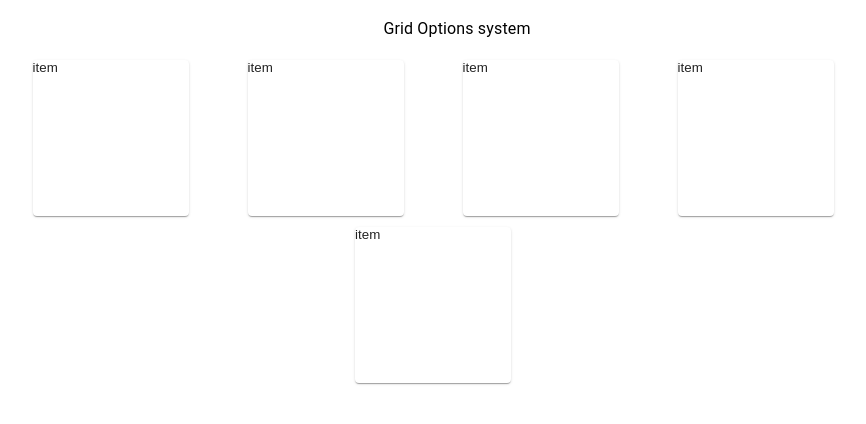
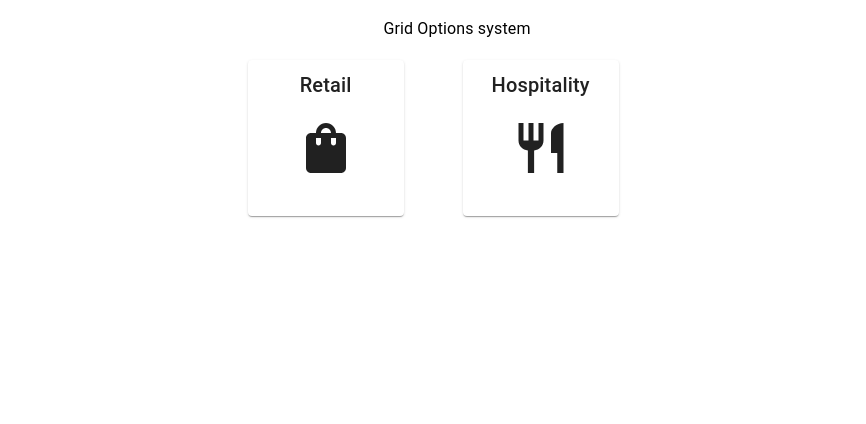
Before and after one commit to aaronzor/epos-questionnaire-mern, a React (Create React App) app in the folder frontend/: page /q1 in a window 1280 px wide. Shown: the top 424 px of the page, without its empty margins (183-1049 px from the left). Built offline with nearby package versions, Linux system fonts and the light colour scheme.

Commit message:
Grid system work, passing props to populate cards

```diff
--- a/frontend/package.json
+++ b/frontend/package.json
@@ -5,12 +5,14 @@
   "dependencies": {
     "@emotion/react": "^11.4.1",
     "@emotion/styled": "^11.3.0",
+    "@mui/icons-material": "^5.0.4",
     "@mui/material": "^5.0.4",
     "@testing-library/jest-dom": "^5.11.4",
     "@testing-library/react": "^11.1.0",
     "@testing-library/user-event": "^12.1.10",
     "react": "^17.0.2",
     "react-dom": "^17.0.2",
+    "react-router-dom": "^5.3.0",
     "react-scripts": "4.0.3",
     "web-vitals": "^1.0.1"
   },
--- a/frontend/src/App.js
+++ b/frontend/src/App.js
@@ -1,13 +1,18 @@
 import React from 'react';
+import { BrowserRouter as Router, Switch, Route } from 'react-router-dom';
 import { Container } from '@mui/material';
 
 import QuestionOne from './Pages/QuestionOne';
 
 const App = () => {
     return (
-        <Container maxWidth='md'>
-            <QuestionOne />
-        </Container>
+        <Router>
+            <Switch>
+                <Container maxWidth='md'>
+                    <Route path='/q1' component={QuestionOne} />
+                </Container>
+            </Switch>
+        </Router>
     );
 };
 
--- a/frontend/src/Pages/QuestionOne.js
+++ b/frontend/src/Pages/QuestionOne.js
@@ -1,6 +1,8 @@
 import React from 'react';
 import GridItem from '../components/GridItem';
 import { Typography, Grid, Box } from '@mui/material';
+import RestaurantIcon from '@mui/icons-material/Restaurant';
+import ShoppingBagIcon from '@mui/icons-material/ShoppingBag';
 
 const QuestionOne = () => {
     return (
@@ -15,11 +17,14 @@ const QuestionOne = () => {
                 justifyContent='center'
                 container
             >
-                <GridItem />
-                <GridItem />
-                <GridItem />
-                <GridItem />
-                <GridItem />
+                <GridItem
+                    answer='Retail'
+                    image={<ShoppingBagIcon sx={{ fontSize: 60 }} />}
+                />
+                <GridItem
+                    answer='Hospitality'
+                    image={<RestaurantIcon sx={{ fontSize: 60 }} />}
+                />
             </Grid>
         </Box>
     );
--- a/frontend/src/components/GridItem.js
+++ b/frontend/src/components/GridItem.js
@@ -1,12 +1,20 @@
-import React from 'react';
+import { React, useState } from 'react';
 
-import { CardActionArea, Card, Grid } from '@mui/material';
+import { CardActionArea, Card, Grid, Typography, Box } from '@mui/material';
 
-export const GridItem = () => {
+const GridItem = (props) => {
+    const [clicked, setClicked] = useState(false);
+    const clickHandler = (e) => {
+        if (!clicked) {
+            setClicked(true);
+        } else {
+            setClicked(false);
+        }
+    };
+
     return (
-        // From 0 to 600px wide (smart-phones), I take up 12 columns, or the whole device width!
-        // From 600-690px wide (tablets), I take up 6 out of 12 columns, so 2 columns fit the screen.
-        // From 960px wide and above, I take up 25% of the device (3/12), so 4 columns fit the screen.
+        // From 0-960px wide (tablets and smartphones), Items take up 6 out of 12 columns, so 2 columns fit the screen.
+        // From 960px wide and above, Items take up 25% of the device (3/12), so 4 columns fit the screen.
         <Grid item xs={6} sm={3} md={3}>
             <CardActionArea
                 sx={{
@@ -15,7 +23,22 @@ export const GridItem = () => {
                     height: 156
                 }}
             >
-                <Card sx={{ width: '100%', height: '100%' }}>item</Card>
+                <Card
+                    elevation='0'
+                    sx={{
+                        width: '100%',
+                        height: '100%',
+                        boxShadow: '1'
+                    }}
+                    onClick={clickHandler}
+                >
+                    <Typography variant='h6' align='center' marginTop='6%'>
+                        {props.answer}
+                    </Typography>
+                    <Typography align='center' marginTop='11%' variant='h2'>
+                        {props.image}
+                    </Typography>
+                </Card>
             </CardActionArea>
         </Grid>
     );
```
Also changed, not shown: 2 other files (tests, documents, lock files or other folders).
